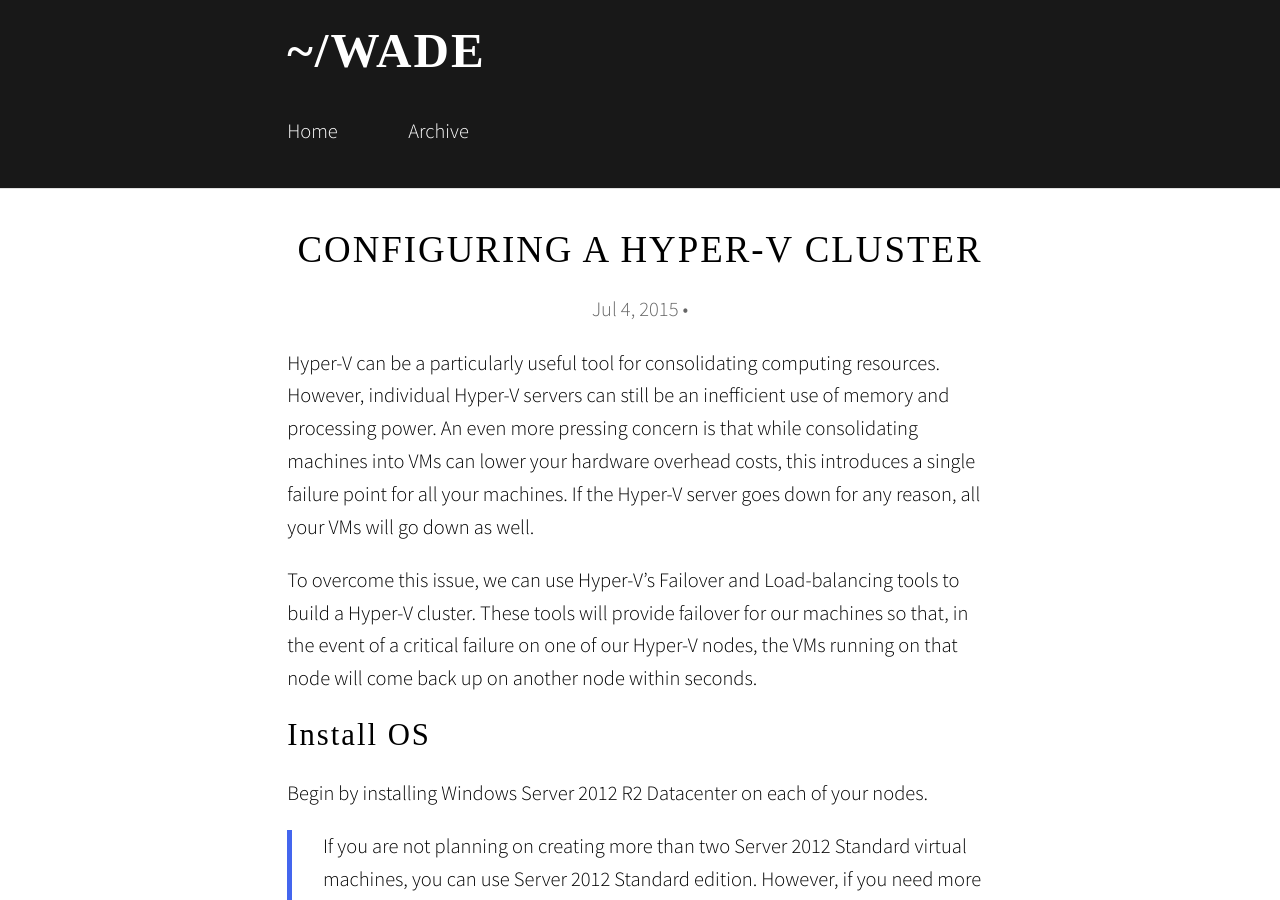
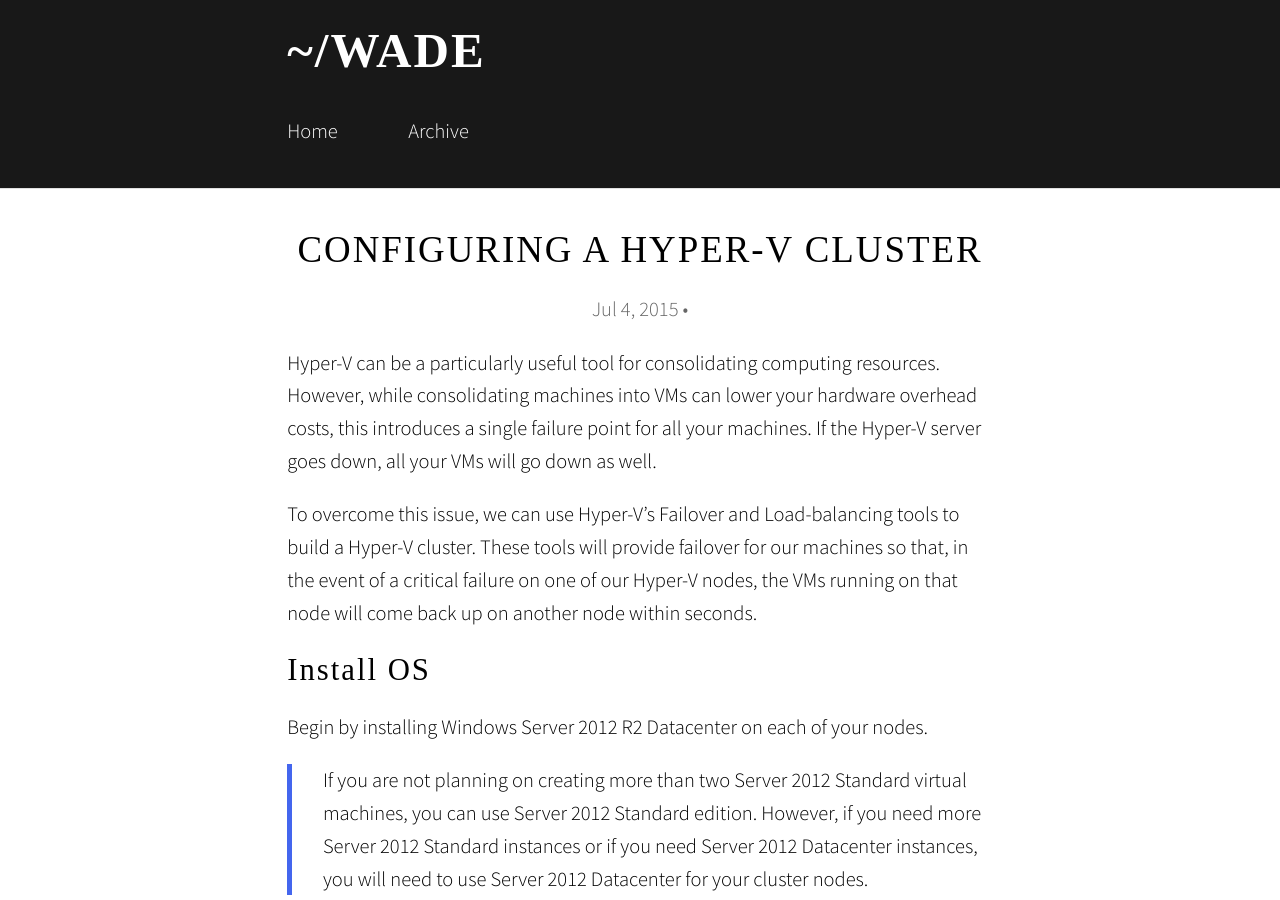
Before and after one commit to keawade/keawade.github.io, a Jekyll site: the page built from _posts/2015-7-4-Configuring_a_Hyper-V_Cluster.md, in a window 1280 px wide and 900 px high. Built offline with Jekyll 4.4.1, drawn with Linux system fonts in a browser that asks for light colours; nearby versions of some CDN libraries; some web fonts are replaced; comment, search, counter and statistics services are not loaded.

Commit message:
Update 2015-7-4-Configuring_a_Hyper-V_Cluster.md

```diff
--- a/_posts/2015-7-4-Configuring_a_Hyper-V_Cluster.md
+++ b/_posts/2015-7-4-Configuring_a_Hyper-V_Cluster.md
@@ -6,11 +6,9 @@ comments: true
 ---
 
 Hyper-V can be a particularly useful tool for consolidating computing resources.
-However, individual Hyper-V servers can still be an inefficient use of memory
-and processing power. An even more pressing concern is that while consolidating
-machines into VMs can lower your hardware overhead costs, this introduces a
-single failure point for all your machines. If the Hyper-V server goes down for
-any reason, all your VMs will go down as well.
+However, while consolidating machines into VMs can lower your hardware overhead
+costs, this introduces a single failure point for all your machines. If the Hyper-V
+server goes down, all your VMs will go down as well.
 
 To overcome this issue, we can use Hyper-V's Failover and Load-balancing tools
 to build a Hyper-V cluster. These tools will provide failover for our machines so
```
